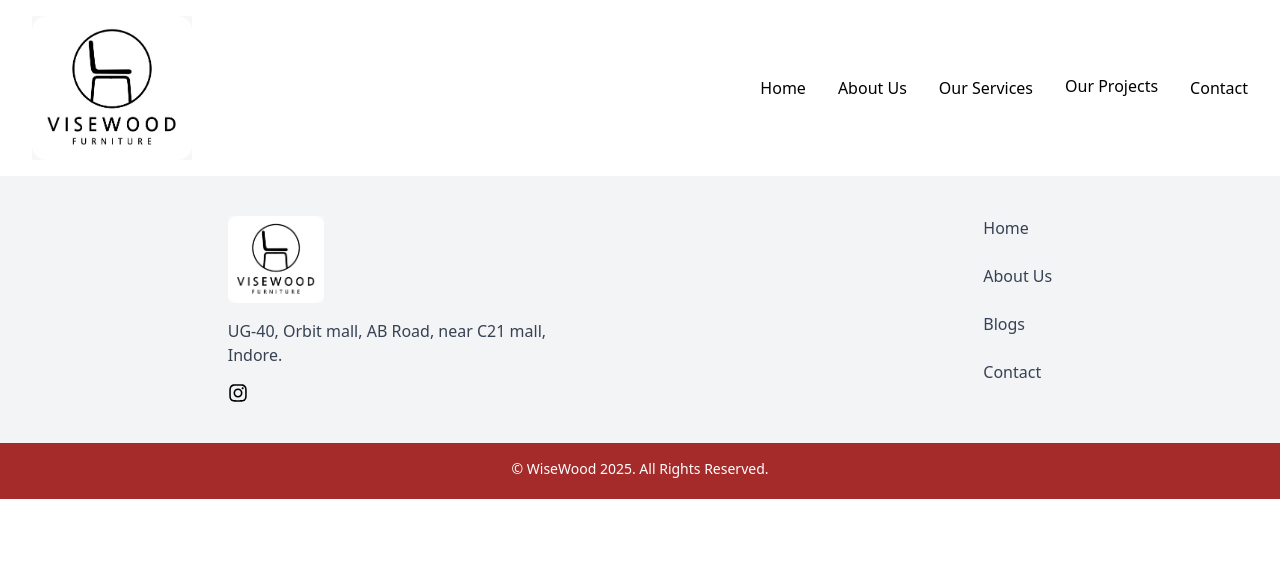
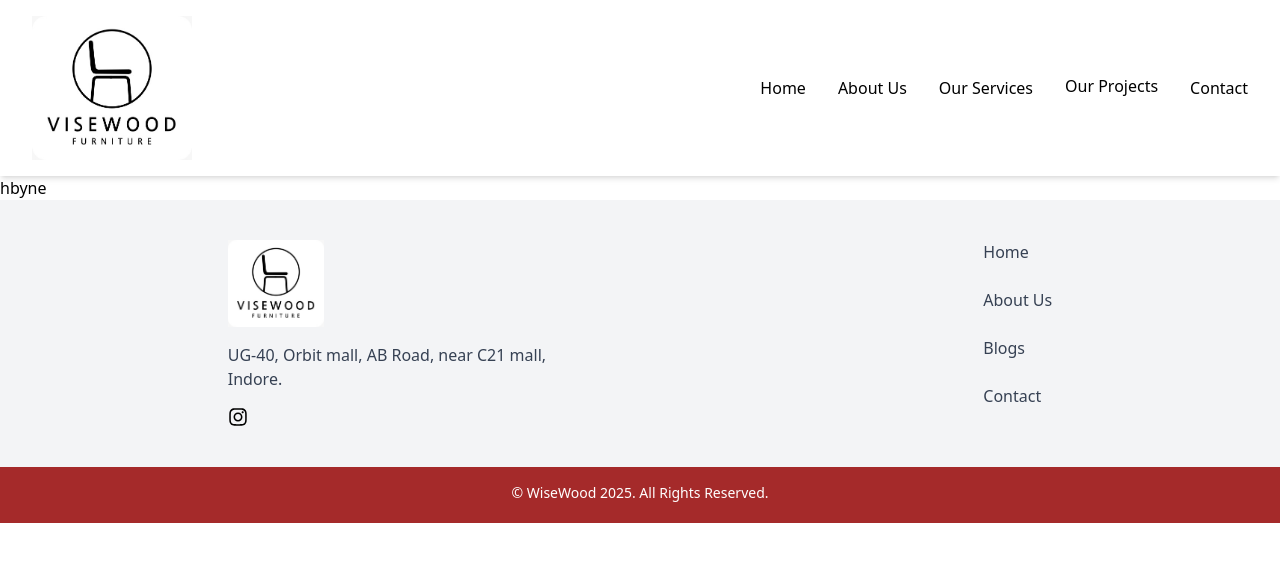
Before and after one commit to Jishhan/WiseWood-SPA, a React (Vite) app: page /hospitalLobby in a window 1280 px wide. Shown: the top 562 px of the page. Built offline with nearby package versions, Linux system fonts and the light colour scheme.

Commit message:
pushing hopital lobby routes

```diff
--- a/src/App.jsx
+++ b/src/App.jsx
@@ -14,6 +14,7 @@ import SenseAndSimplicity from './pages/SenseAndSimplicity'
 import ContenporyLiving from './pages/ContemporyLiving'
 import BigBunglows from './pages/BigBunglows'
 import DarkSecret from './pages/DarkSecret'
+import HospitalLobby from './pages/HospitalLobby'
 import Header from './components/Header'
 import Footer from './components/Footer'
 import ScrollToTop from './components/ScrollToTop';
@@ -38,6 +39,7 @@ const App = () => {
         <Route path='/dark-secret' element={<DarkSecret/>}/>
         <Route path='/big-bunglow' element={<BigBunglows/>}/>
         <Route path='/contenpory-living' element={<ContenporyLiving/>}/>
+        <Route path='/hospitalLobby' element={<HospitalLobby/>}/>
       </Routes>
       <Footer/>
     </>
--- a/src/pages/AllProject.jsx
+++ b/src/pages/AllProject.jsx
@@ -7,7 +7,7 @@ const AllProjectsSection = () => {
     { title: "Contemporary Living", image: "/Images/contempLiving-1.png", link: "/contenpory-living" },
     { title: "Dark Secret", image: "/Images/darkSecret-1.png", link: "/dark-secret" },
     { title: "Sweet Dreams", image: "/Images/sweetDreams-1.png", link: "/sweet-dreams" },
-    { title: "Hospital Lobby", image: "/Images/hospitalLobby-1.png", link: "#" },
+    { title: "Hospital Lobby", image: "/Images/hospitalLobby-1.png", link: "/hospitalLobby" },
     { title: "Dr. Cabin", image: "/Images/dr.cabin-1.png", link: "#" },
     { title: "Private Room", image: "/Images/privateRoom-1.png", link: "#" },
     { title: "Big Bunglow's", image: "/Images/bigBunglows-1.png", link: "/big-bunglow" },
--- a/src/pages/AwayFromCity.jsx
+++ /dev/null
@@ -1,11 +0,0 @@
-import React from 'react'
-
-const AwayFromCity = () => {
-  return (
-    <div>
-      <h2>AwayFromCity</h2>
-    </div>
-  )
-}
-
-export default AwayFromCity
--- a/src/pages/Commercial.jsx
+++ b/src/pages/Commercial.jsx
@@ -2,7 +2,7 @@ import React from 'react'
 
 const Commercial = () => {
  const projects = [
-    { title: "Hospital Lobby", image: "/Images/hospitalLobby-1.png", link: "#" },
+    { title: "Hospital Lobby", image: "/Images/hospitalLobby-1.png", link: "/hospitalLobby" },
     { title: "Dr. Cabin", image: "/Images/dr.cabin-1.png", link: "#" },
     { title: "Private Room", image: "/Images/privateRoom-1.png", link: "#" },
   ];
--- a/src/pages/ContactUs.jsx
+++ b/src/pages/ContactUs.jsx
@@ -14,6 +14,7 @@ const ContactUs = () => {
             For all project inquiries, email <b />
             email@gmail.com
             <br /> with the subject NEW PROJECT
+
           </p>
         </div>
 
--- /dev/null
+++ b/src/pages/HospitalLobby.jsx
@@ -0,0 +1,11 @@
+import React from 'react'
+
+const HospitalLobby = () => {
+  return (
+    <div>
+      hbyne
+    </div>
+  )
+}
+
+export default HospitalLobby
```
